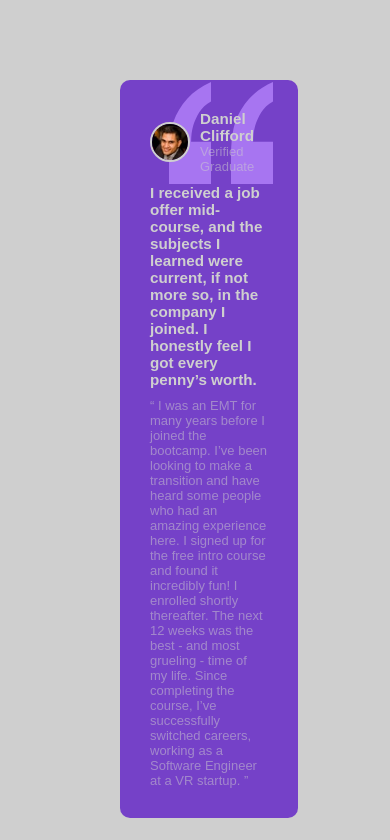
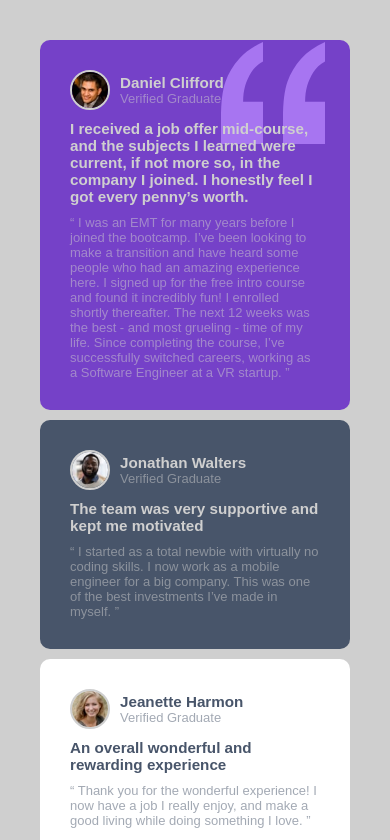
Before and after one commit to hebrohim/TestimonialPageGridCss, a plain HTML site: page index.html in a window 390 px wide. Shown: the top 840 px of the page. Drawn offline with Linux system fonts and the light colour scheme.

Commit message:
reduce the padding and gap space for the grid in mobile

```diff
--- a/style.css
+++ b/style.css
@@ -27,14 +27,16 @@ body {
   font-size: 13px;
 }
 .container {
-  height: 100vh;
+
+  /* height: 100vh; */
   display: grid;
   grid-template-columns: 1fr;
-  gap: 25px;
+  gap: 10px;
   background-color: var(--neutral-1);
-  padding: 80px 120px;
+  padding: 40px 40px;
 
 }
+
 
 .container > .Daniel {
 
@@ -141,8 +143,9 @@ body {
  @media screen and (min-width:1000px){
     .container{
         grid-template-columns:repeat(4,1fr) ;
+  padding: 80px 120px;
 
-
+  height: 100vh;
 
 
     }
```
